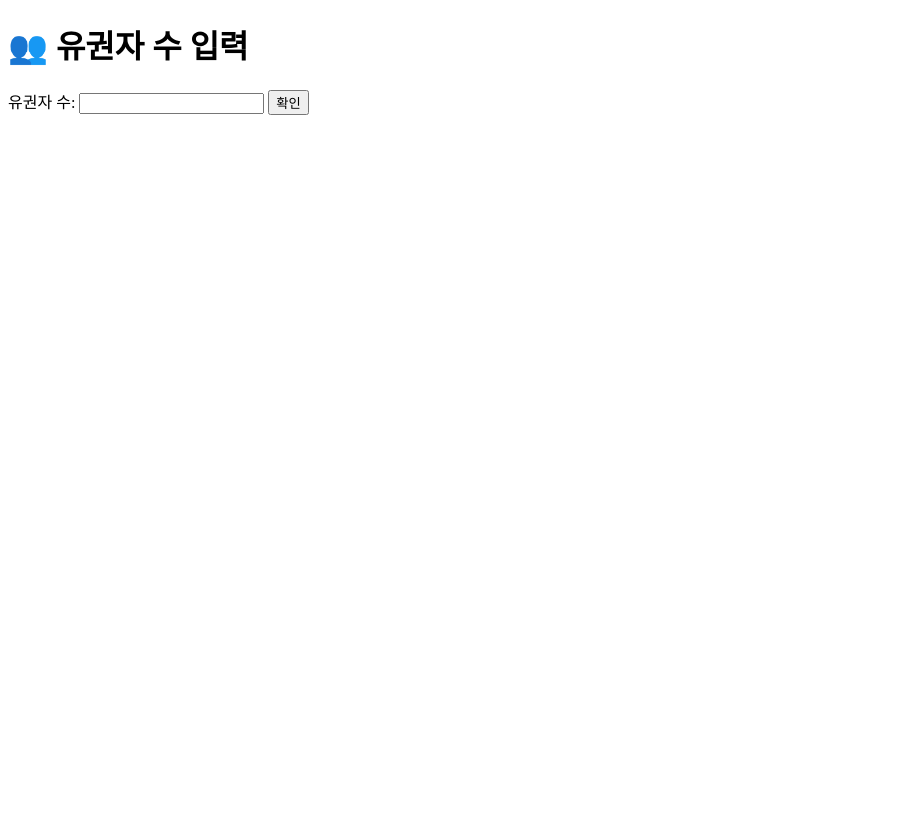
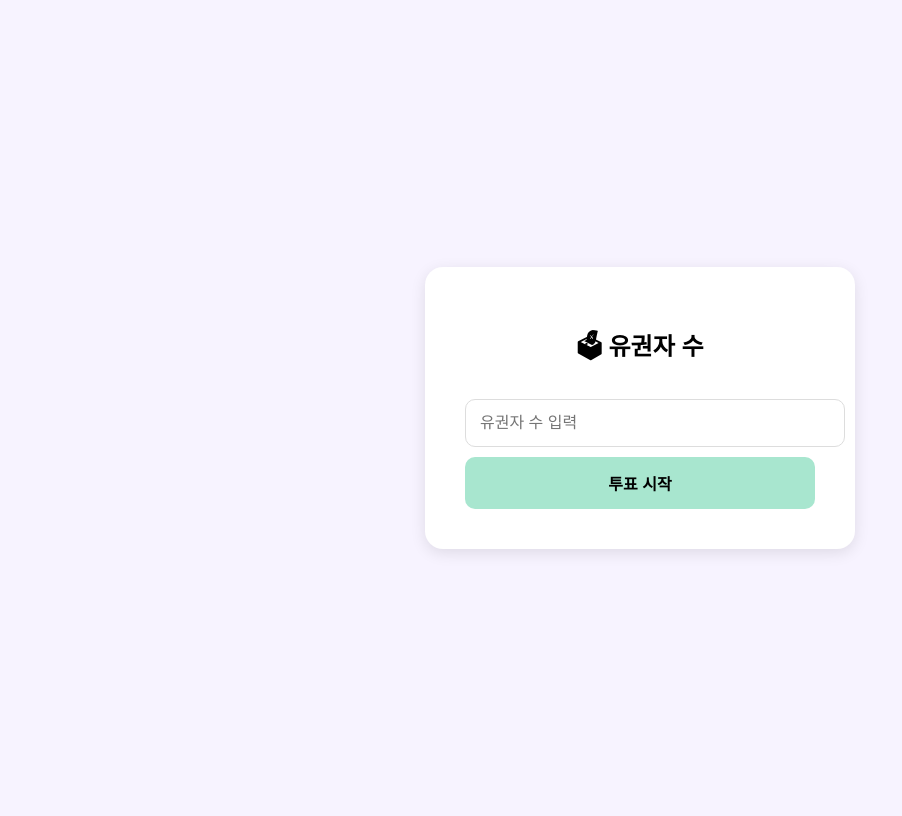
Before and after one commit to hsh2642-del/vote.app, a Flask app: template templates/voters.html in a window 1280 px wide. Shown: the whole page, without its empty margins (0-902 px from the left). Before the commit the page ends 115 px from the top, so only its background shows below. Run offline with Flask 3, Linux system fonts and the light colour scheme; the template is opened without the code that fills it, so the values that code supplies are empty.

Commit message:
voters.html

```diff
--- a/templates/voters.html
+++ b/templates/voters.html
@@ -1,17 +1,52 @@
 <!DOCTYPE html>
-<html>
+<html lang="ko">
 <head>
     <meta charset="UTF-8">
     <title>유권자 수 입력</title>
+    <style>
+        body {
+            background: #F7F3FF;
+            display: flex;
+            justify-content: center;
+            align-items: center;
+            height: 100vh;
+            font-family: 'Arial';
+        }
+        .box {
+            background: white;
+            padding: 40px;
+            border-radius: 18px;
+            width: 350px;
+            text-align: center;
+            box-shadow: 0 4px 15px rgba(0,0,0,0.1);
+        }
+        input, button {
+            width: 100%;
+            margin-top: 10px;
+            padding: 14px;
+            border: 1px solid #ddd;
+            border-radius: 10px;
+            font-size: 16px;
+        }
+        button {
+            background: #A8E6CF;
+            border: none;
+            cursor: pointer;
+            font-weight: bold;
+        }
+        button:hover { opacity: 0.85; }
+    </style>
 </head>
 <body>
-    <h1>👥 유권자 수 입력</h1>
 
-    <form action="/voters" method="post">
-        <label>유권자 수:</label>
-        <input type="number" name="voters" min="1" required>
+<div class="box">
+    <h2>🗳 유권자 수</h2>
 
-        <button type="submit">확인</button>
+    <form action="/voters" method="POST">
+        <input type="number" name="voters" placeholder="유권자 수 입력" required>
+        <button type="submit">투표 시작</button>
     </form>
+</div>
+
 </body>
 </html>
```
